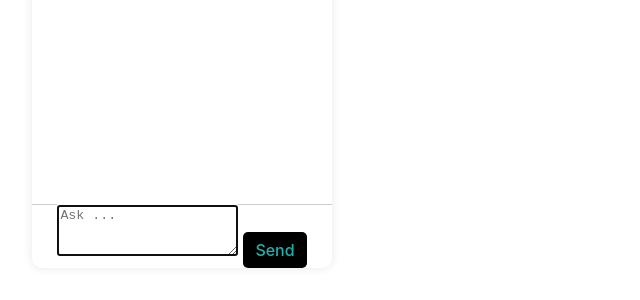
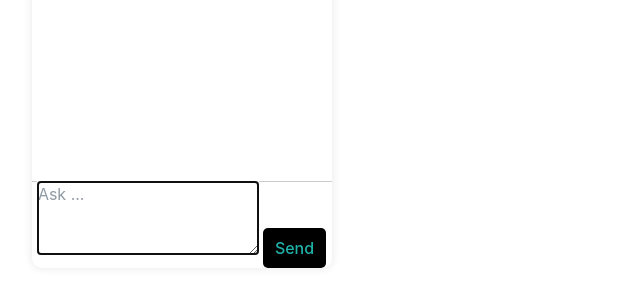
Before and after one commit to dydev10/vs-gpt-chat, a React (Vite) app in the folder webview-ui/: page / in a window 1280 px wide. Shown: the part 500-800 px from the top of the page, without its empty margins (0-640 px from the left). Built offline with nearby package versions, Linux system fonts and the light colour scheme.

Commit message:
added tailwind and markdown typography overridden styles from tailwind

```diff
--- a/webview-ui/package.json
+++ b/webview-ui/package.json
@@ -11,14 +11,17 @@
     "preview": "vite preview"
   },
   "dependencies": {
+    "@tailwindcss/vite": "^4.0.6",
     "dompurify": "^3.2.4",
     "marked": "^15.0.7",
     "prismjs": "^1.29.0",
     "react": "^19.0.0",
-    "react-dom": "^19.0.0"
+    "react-dom": "^19.0.0",
+    "tailwindcss": "^4.0.6"
   },
   "devDependencies": {
     "@eslint/js": "^9.19.0",
+    "@tailwindcss/typography": "^0.5.16",
     "@types/prismjs": "^1.26.5",
     "@types/react": "^19.0.8",
     "@types/react-dom": "^19.0.3",
--- a/webview-ui/src/components/ChatBox.tsx
+++ b/webview-ui/src/components/ChatBox.tsx
@@ -25,7 +25,7 @@ const ChatBox: React.FC = () => {
     const chatBox = document.getElementById("chat-box") as HTMLElement;
     const bubbleEl = document.createElement("div");
     const bubbleId = bubbleIdByIndex(id, bot);
-    bubbleEl.classList.add("message", bot ? "bot": "user");
+    bubbleEl.classList.add("message", "prose", bot ? "bot": "user");
     bubbleEl.innerHTML = text;
     chatBox.appendChild(bubbleEl);
     chatBox.scrollTop = chatBox.scrollHeight;
--- a/webview-ui/src/index.css
+++ b/webview-ui/src/index.css
@@ -1,3 +1,5 @@
+@import 'tailwindcss';
+@plugin '@tailwindcss/typography';
 @import 'prismjs/themes/prism-tomorrow.css';
 @import 'prismjs/plugins/line-numbers/prism-line-numbers.css';
 
--- a/webview-ui/vite.config.ts
+++ b/webview-ui/vite.config.ts
@@ -1,11 +1,14 @@
 import { defineConfig } from 'vite';
 import react from '@vitejs/plugin-react';
 import prism from 'vite-plugin-prismjs';
-import { analyzer } from 'vite-bundle-analyzer'
+import { analyzer } from 'vite-bundle-analyzer';
+import tailwindcss from '@tailwindcss/vite';
+
 // https://vite.dev/config/
 export default defineConfig({
   plugins: [
     react(),
+    tailwindcss(),
     prism({
       languages: ['javascript', 'css', 'html', 'typescript'],
       plugins: ['line-numbers'],
```
Also changed, not shown: 1 other file (tests, documents, lock files or other folders).
